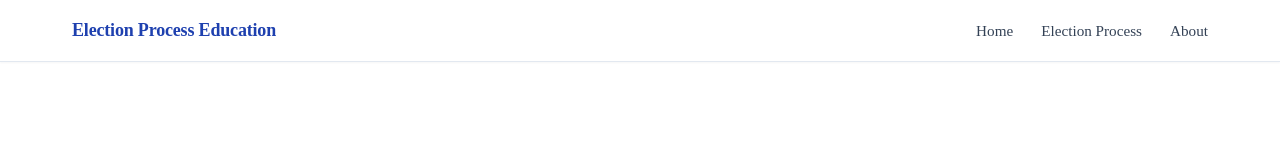
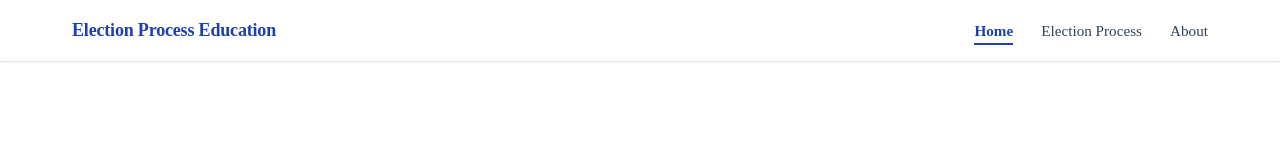
Before and after one commit to devamithra137/Election-Process-Education, a Next.js app: page / in a window 1280 px wide. Shown: the top 143 px of the page. Built offline with nearby package versions, Linux system fonts and the light colour scheme.

Commit message:
Improve active navigation state

```diff
--- a/src/app/globals.css
+++ b/src/app/globals.css
@@ -183,11 +183,20 @@ a {
   font-size: 0.95rem;
   font-weight: 500;
   color: var(--color-foreground-muted);
-  transition: color 0.2s ease;
+  transition: color 0.2s ease, border-color 0.2s ease;
+  padding: 0.25rem 0;
+  border-bottom: 2px solid transparent;
 }
 
 .navbar-links a:hover {
   color: var(--color-primary);
+}
+
+.navbar-links a.active,
+.navbar-links a[aria-current="page"] {
+  color: var(--color-primary);
+  font-weight: 600;
+  border-bottom: 2px solid var(--color-primary);
 }
 
 .navbar-toggle {
@@ -2395,10 +2404,21 @@ a {
     padding: 0.65rem 0.85rem;
     border-radius: var(--radius-md);
     font-size: 1rem;
+    border-bottom: none;
+    border-left: 3px solid transparent;
   }
 
   .navbar-links a:hover {
     background-color: var(--color-surface);
+  }
+
+  .navbar-links a.active,
+  .navbar-links a[aria-current="page"] {
+    background-color: var(--color-primary-light);
+    color: var(--color-primary);
+    font-weight: 600;
+    border-left: 3px solid var(--color-primary);
+    border-bottom: none;
   }
 
   .home-container {
--- a/src/components/Navbar.tsx
+++ b/src/components/Navbar.tsx
@@ -2,9 +2,11 @@
 
 import React, { useState, useEffect } from "react";
 import Link from "next/link";
+import { usePathname } from "next/navigation";
 
 export const Navbar: React.FC = () => {
   const [isOpen, setIsOpen] = useState<boolean>(false);
+  const pathname = usePathname();
 
   const toggleMenu = () => {
     setIsOpen((prev) => !prev);
@@ -25,6 +27,17 @@ export const Navbar: React.FC = () => {
     window.addEventListener("keydown", handleKeyDown);
     return () => window.removeEventListener("keydown", handleKeyDown);
   }, [isOpen]);
+
+  const isActiveLink = (href: string): boolean => {
+    if (!pathname) return false;
+    if (href === "/") {
+      return pathname === "/";
+    }
+    if (href.startsWith("#")) {
+      return false;
+    }
+    return pathname === href || pathname.startsWith(`${href}/`);
+  };
 
   return (
     <header>
@@ -56,17 +69,36 @@ export const Navbar: React.FC = () => {
             role="list"
           >
             <li>
-              <Link href="/" onClick={closeMenu}>
+              <Link
+                href="/"
+                className={isActiveLink("/") ? "active" : undefined}
+                aria-current={isActiveLink("/") ? "page" : undefined}
+                onClick={closeMenu}
+              >
                 Home
               </Link>
             </li>
             <li>
-              <Link href="/election-process" onClick={closeMenu}>
+              <Link
+                href="/election-process"
+                className={
+                  isActiveLink("/election-process") ? "active" : undefined
+                }
+                aria-current={
+                  isActiveLink("/election-process") ? "page" : undefined
+                }
+                onClick={closeMenu}
+              >
                 Election Process
               </Link>
             </li>
             <li>
-              <Link href="#about" onClick={closeMenu}>
+              <Link
+                href="#about"
+                className={isActiveLink("#about") ? "active" : undefined}
+                aria-current={isActiveLink("#about") ? "page" : undefined}
+                onClick={closeMenu}
+              >
                 About
               </Link>
             </li>
```
